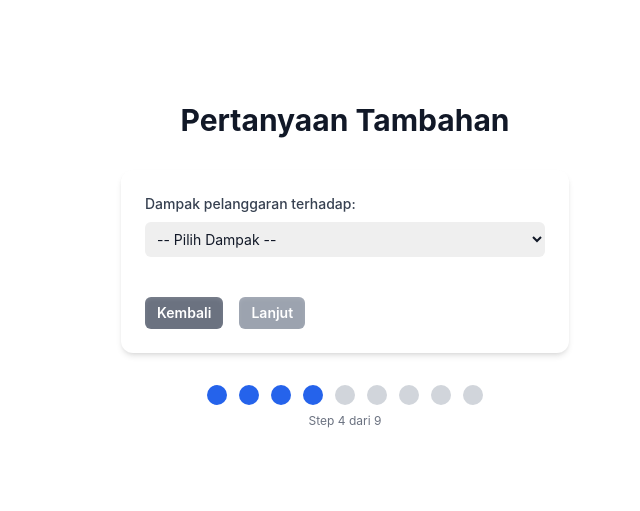
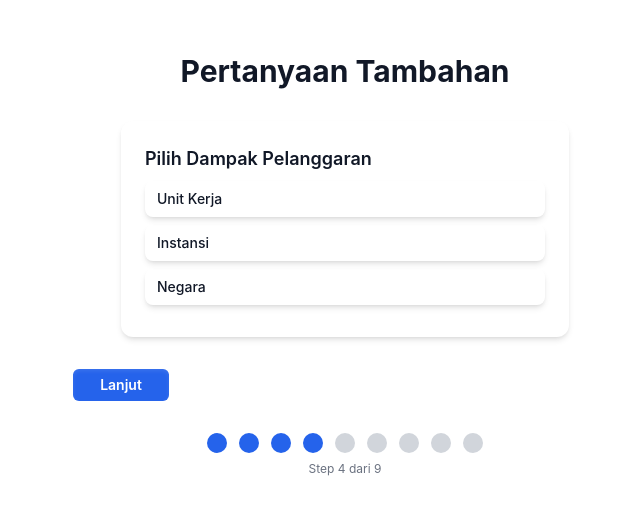
Before and after one commit to ucubz/mpjhd-app-v2, a React (Vite) app: page /step/4 in a window 1280 px wide. Shown: the part 135-646 px from the top of the page, without its empty margins (295-935 px from the left). Built offline with nearby package versions, Linux system fonts and the light colour scheme.

Commit message:
Update Step4_PertanyaanTambahan.jsx
update pakai headles ui

```diff
--- a/src/pages/Step4_PertanyaanTambahan.jsx
+++ b/src/pages/Step4_PertanyaanTambahan.jsx
@@ -1,130 +1,126 @@
-import { useState, useEffect } from 'react';
-import { useNavigate } from 'react-router-dom';
-import { useMPJHD } from '../context/MPJHDContext';
-import { tentukanNilaiPokok } from '../utils/tentukanNilaiPokok';
+import { useState, useMemo } from 'react'
+import { useNavigate } from 'react-router-dom'
+import { useMPJHD } from '../context/MPJHDContext'
+import { tentukanNilaiPokok } from '../utils_v2/tentukanNilaiPokok'
+import PageWrapper from '../components/PageWrapper'
+import Card from '../components/Card'
+import Button from '../components/Button'
+import Stepper from '../components/Stepper'
+import { RadioGroup } from '@headlessui/react'
+import { CheckCircleIcon } from '@heroicons/react/24/solid'
 
-import PageWrapper from '../components/PageWrapper';
-import Card from '../components/Card';
-import Button from '../components/Button';
-import BackButton from '../components/BackButton';
-import Stepper from '../components/Stepper';
+const optionsDampak = [
+  { label: 'Unit Kerja', value: 'Unit Kerja' },
+  { label: 'Instansi', value: 'Instansi' },
+  { label: 'Negara', value: 'Negara' }
+]
+
+const optionsJabatan = [
+  { label: 'Struktural', value: 'Struktural' },
+  { label: 'Fungsional', value: 'Fungsional' }
+]
 
 export default function Step4_PertanyaanTambahan() {
-  const { state, dispatch } = useMPJHD();
-  const navigate = useNavigate();
+  const { state, dispatch } = useMPJHD()
+  const { kelompok, pasalUtama, tipeKelompokIII } = state
+  const navigate = useNavigate()
 
-  const [dampak, setDampak] = useState(state.dampak || '');
-  const [jabatan, setJabatan] = useState(state.jabatan || '');
+  const [selectedDampak, setSelectedDampak] = useState(null)
+  const [selectedJabatan, setSelectedJabatan] = useState(null)
 
-  const perluTanyaJabatan = state.pasalUtama?.includes('Pasal 4 huruf e');
+  const perluPilihJabatan = useMemo(() => {
+    return pasalUtama?.includes('Pasal 4 huruf e')
+  }, [pasalUtama])
 
-  // Hitung nilai pokok preview
-  const nilaiPokok = tentukanNilaiPokok({
-    pasal: state.pasalUtama,
-    kelompok: state.kelompok,
-    dampak,
-    jabatan,
-    tipeKelompokIII: state.tipeKelompokIII
-  });
-
-  const handleNext = () => {
-    if (!dampak) {
-      alert('Silakan pilih dampak pelanggaran.');
-      return;
+  const handleSubmit = () => {
+    if (!selectedDampak) {
+      alert('Silakan pilih dampak pelanggaran.')
+      return
     }
 
-    if (perluTanyaJabatan && !jabatan) {
-      alert('Silakan pilih jenis jabatan.');
-      return;
+    if (perluPilihJabatan && !selectedJabatan) {
+      alert('Silakan pilih jenis jabatan.')
+      return
     }
 
-    dispatch({ type: 'SET', key: 'dampak', value: dampak });
+    const nilaiPokok = tentukanNilaiPokok({
+      pasal: pasalUtama,
+      kelompok,
+      dampak: selectedDampak.value,
+      jabatan: selectedJabatan?.value || '',
+      tipeKelompokIII
+    })
 
-    if (perluTanyaJabatan) {
-      dispatch({ type: 'SET', key: 'jabatan', value: jabatan });
+    dispatch({ type: 'SET', key: 'dampak', value: selectedDampak.value })
+    if (selectedJabatan) {
+      dispatch({ type: 'SET', key: 'jabatan', value: selectedJabatan.value })
     }
+    dispatch({ type: 'SET', key: 'nilaiPokok', value: nilaiPokok })
 
-    // Simpan nilai pokok kalau bukan Kelompok III Khusus
-    if (
-      state.kelompok !== 'III Khusus Individual' &&
-      state.kelompok !== 'III Khusus Bersama'
-    ) {
-      dispatch({ type: 'SET', key: 'nilaiPokok', value: nilaiPokok });
-    }
-
-    navigate('/step/5');
-  };
+    navigate('/step/5')
+  }
 
   return (
-    <PageWrapper className="min-h-screen flex flex-col justify-center">
-      <h1 className="text-center text-2xl font-bold mb-8 md:text-3xl">
+    <PageWrapper>
+      <h1 className="text-2xl font-bold text-center mb-8 sm:text-xl md:text-3xl">
         Pertanyaan Tambahan
       </h1>
 
-      <Card className="flex flex-col gap-6 p-6">
+      <Card>
         <div className="space-y-6">
-          {/* Input Dampak */}
-          <div className="flex flex-col gap-2">
-            <label className="text-sm font-medium text-gray-700 dark:text-gray-200">
-              Dampak pelanggaran terhadap:
-            </label>
-            <select
-              className="w-full rounded-md border-gray-300 dark:border-gray-600 dark:bg-gray-800 dark:text-white p-2 text-sm focus:ring-primary focus:border-primary"
-              value={dampak}
-              onChange={(e) => setDampak(e.target.value)}
-            >
-              <option value="">-- Pilih Dampak --</option>
-              <option value="Unit Kerja">Unit Kerja</option>
-              <option value="Instansi">Instansi</option>
-              <option value="Negara">Negara</option>
-            </select>
+          <div className="space-y-2">
+            <h2 className="text-lg font-semibold">Pilih Dampak Pelanggaran</h2>
+            <RadioGroup value={selectedDampak} onChange={setSelectedDampak}>
+              {optionsDampak.map((opt) => (
+                <RadioGroup.Option key={opt.value} value={opt} className={({ active, checked }) =>
+                  `
+                  ${active ? 'ring-2 ring-primary' : ''}
+                  ${checked ? 'bg-primary text-white' : 'bg-white/10'}
+                  group flex cursor-pointer rounded-lg px-3 py-2 shadow-md transition mb-2
+                  `
+                }>
+                  {({ checked }) => (
+                    <div className="flex w-full items-center justify-between">
+                      <p className="text-sm font-medium">{opt.label}</p>
+                      {checked && <CheckCircleIcon className="h-6 w-6 text-white" />}
+                    </div>
+                  )}
+                </RadioGroup.Option>
+              ))}
+            </RadioGroup>
           </div>
 
-          {/* Input Jabatan (khusus Pasal 4 huruf e) */}
-          {perluTanyaJabatan && (
-            <div className="flex flex-col gap-2">
-              <label className="text-sm font-medium text-gray-700 dark:text-gray-200">
-                Jenis Jabatan:
-              </label>
-              <select
-                className="w-full rounded-md border-gray-300 dark:border-gray-600 dark:bg-gray-800 dark:text-white p-2 text-sm focus:ring-primary focus:border-primary"
-                value={jabatan}
-                onChange={(e) => setJabatan(e.target.value)}
-              >
-                <option value="">-- Pilih Jabatan --</option>
-                <option value="Pejabat Administrator">Pejabat Administrator / Fungsional</option>
-                <option value="Pejabat Pimpinan Tinggi">Pejabat Pimpinan Tinggi / Lainnya</option>
-              </select>
+          {perluPilihJabatan && (
+            <div className="space-y-2">
+              <h2 className="text-lg font-semibold">Pilih Jenis Jabatan</h2>
+              <RadioGroup value={selectedJabatan} onChange={setSelectedJabatan}>
+                {optionsJabatan.map((opt) => (
+                  <RadioGroup.Option key={opt.value} value={opt} className={({ active, checked }) =>
+                    `
+                    ${active ? 'ring-2 ring-primary' : ''}
+                    ${checked ? 'bg-primary text-white' : 'bg-white/10'}
+                    group flex cursor-pointer rounded-lg px-3 py-2 shadow-md transition mb-2
+                    `
+                  }>
+                    {({ checked }) => (
+                      <div className="flex w-full items-center justify-between">
+                        <p className="text-sm font-medium">{opt.label}</p>
+                        {checked && <CheckCircleIcon className="h-6 w-6 text-white" />}
+                      </div>
+                    )}
+                  </RadioGroup.Option>
+                ))}
+              </RadioGroup>
             </div>
           )}
-
-          {/* Rekap Visual */}
-          {(dampak && (!perluTanyaJabatan || jabatan)) && (
-            <div className="border rounded-md p-4 bg-gray-50 dark:bg-gray-700 text-sm text-gray-700 dark:text-gray-200 space-y-1">
-              <p><strong>Rekap Input:</strong></p>
-              <p>• Pasal Utama: {state.pasalUtama || '-'}</p>
-              <p>• Kelompok: {state.kelompok || '-'}</p>
-              <p>• Dampak: {dampak}</p>
-              {perluTanyaJabatan && <p>• Jabatan: {jabatan}</p>}
-              <p>• Nilai Pokok (preview): {nilaiPokok}</p>
-            </div>
-          )}
-
-          {/* Navigasi Tombol */}
-          <div className="flex flex-col-reverse sm:flex-row gap-4 pt-4">
-            <BackButton className="w-full sm:w-auto" />
-            <Button
-              onClick={handleNext}
-              disabled={!dampak || (perluTanyaJabatan && !jabatan)}
-              className="w-full sm:w-auto"
-            >
-              Lanjut
-            </Button>
-          </div>
         </div>
       </Card>
 
+      <Button onClick={handleSubmit} className="mt-8">
+        Lanjut
+      </Button>
+
       <Stepper currentStep={4} />
     </PageWrapper>
-  );
+  )
 }
```
